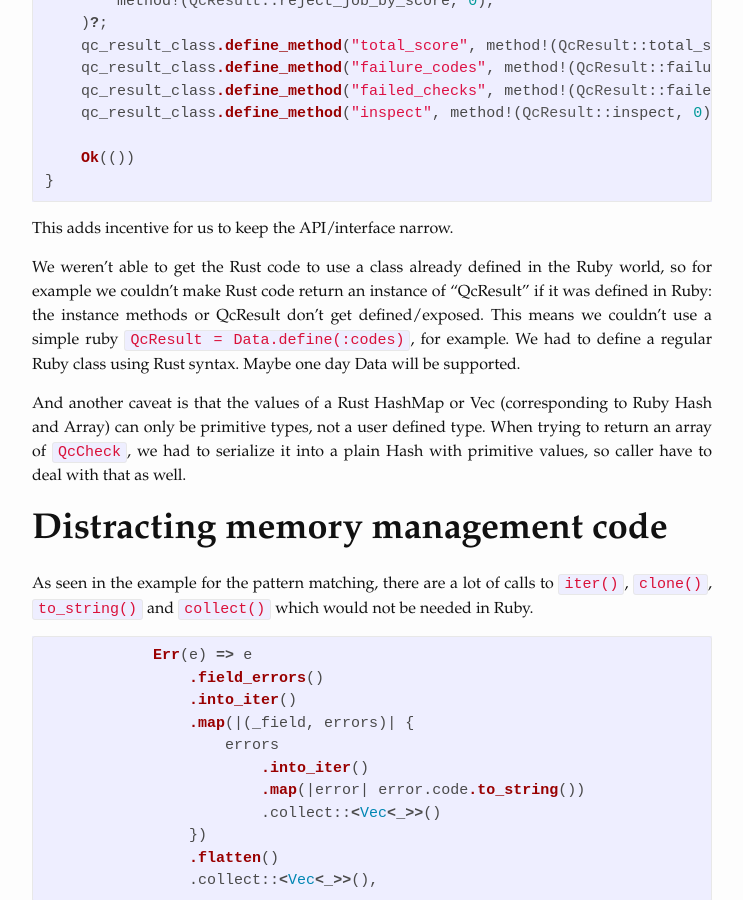
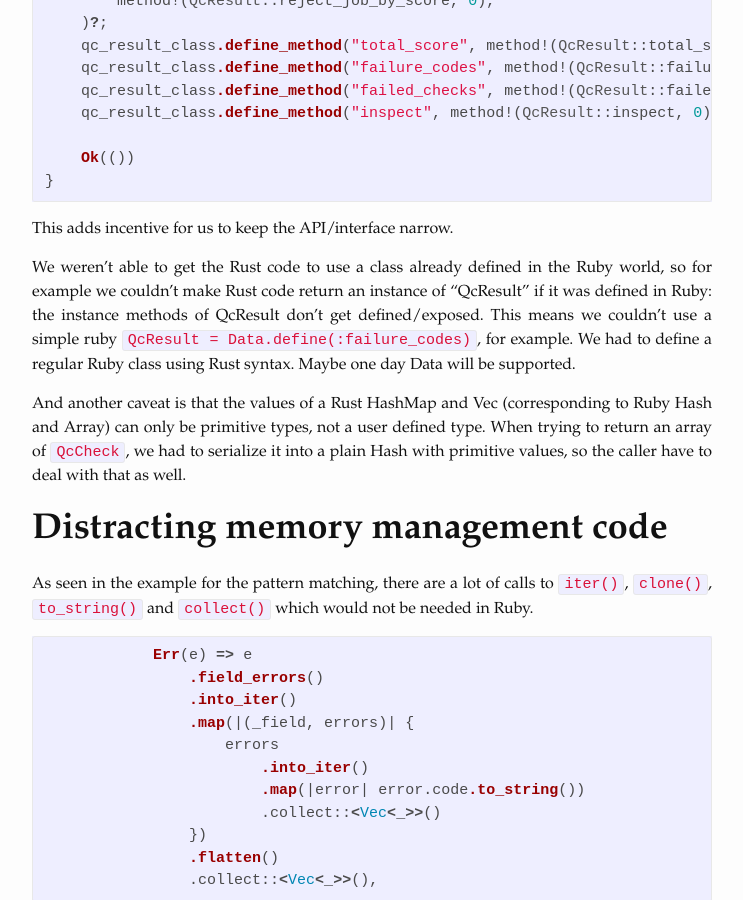
Before and after one commit to keang/keang.github.io, a Jekyll site: the page built from _posts/2023-12-21-rust-extension.markdown, in a window 1280 px wide and 900 px high, scrolled down 2457 px. Shown: the whole window, without its empty margins (268-1011 px from the left). Built offline with Jekyll 4.4.1, drawn with Linux system fonts in a browser that asks for light colours; nearby versions of some CDN libraries; some web fonts are replaced.

Commit message:
Fix typo

````diff
--- a/_posts/2023-12-08-upgrade-ruby-32.markdown
+++ b/_posts/2023-12-08-upgrade-ruby-32.markdown
@@ -99,7 +99,7 @@
 </figure>
 
 ECS was killing the jobs that ran out of memory. 🤦 This is a case of [Survivorship bias](https://en.wikipedia.org/wiki/Survivorship_bias)
-blinding from the really slow jobs. They were so bad that the container were just killed and didn't even send the timing metric.
+blinding us from the really slow jobs. They were so bad that the container were just killed and didn't even send the timing metric.
 
 And the fix was enough of an improvement that we were able to complete those paralyzing jobs, such that larger timing values were sent in and worsening the 95-percentile process time.
 
--- a/_posts/2023-12-21-rust-extension.markdown
+++ b/_posts/2023-12-21-rust-extension.markdown
@@ -110,12 +110,12 @@ fn init() -> Result<(), Error> {
 ```
 This adds incentive for us to keep the API/interface narrow.
 
-We weren't able to get the Rust code to use a class already defined in the Ruby world, so for example we couldn't make Rust code return an instance of "QcResult" if it was defined in Ruby: the instance methods or QcResult don't get defined/exposed.
-This means we couldn't use a simple ruby `QcResult = Data.define(:codes)`, for example.
+We weren't able to get the Rust code to use a class already defined in the Ruby world, so for example we couldn't make Rust code return an instance of "QcResult" if it was defined in Ruby: the instance methods of QcResult don't get defined/exposed.
+This means we couldn't use a simple ruby `QcResult = Data.define(:failure_codes)`, for example.
 We had to define a regular Ruby class using Rust syntax. Maybe one day Data will be supported.
 
-And another caveat is that the values of a Rust HashMap or Vec (corresponding to Ruby Hash and Array) can only be primitive types, not a user defined type.
-When trying to return an array of `QcCheck`, we had to serialize it into a plain Hash with primitive values, so caller have to deal with that as well.
+And another caveat is that the values of a Rust HashMap and Vec (corresponding to Ruby Hash and Array) can only be primitive types, not a user defined type.
+When trying to return an array of `QcCheck`, we had to serialize it into a plain Hash with primitive values, so the caller have to deal with that as well.
 
 # Distracting memory management code
 As seen in the example for the pattern matching, there are a lot of calls to `iter()`, `clone()`, `to_string()` and `collect()` which would not be needed in Ruby.
````
